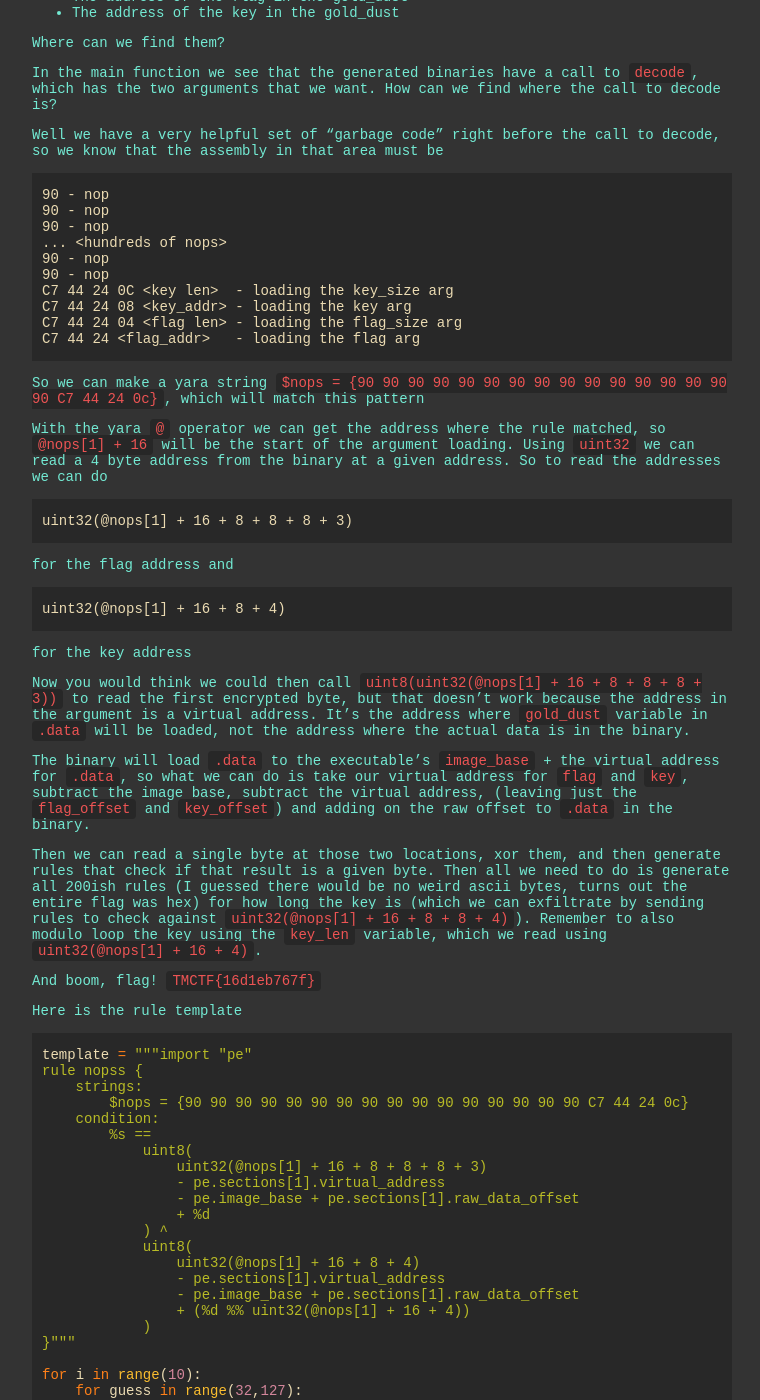
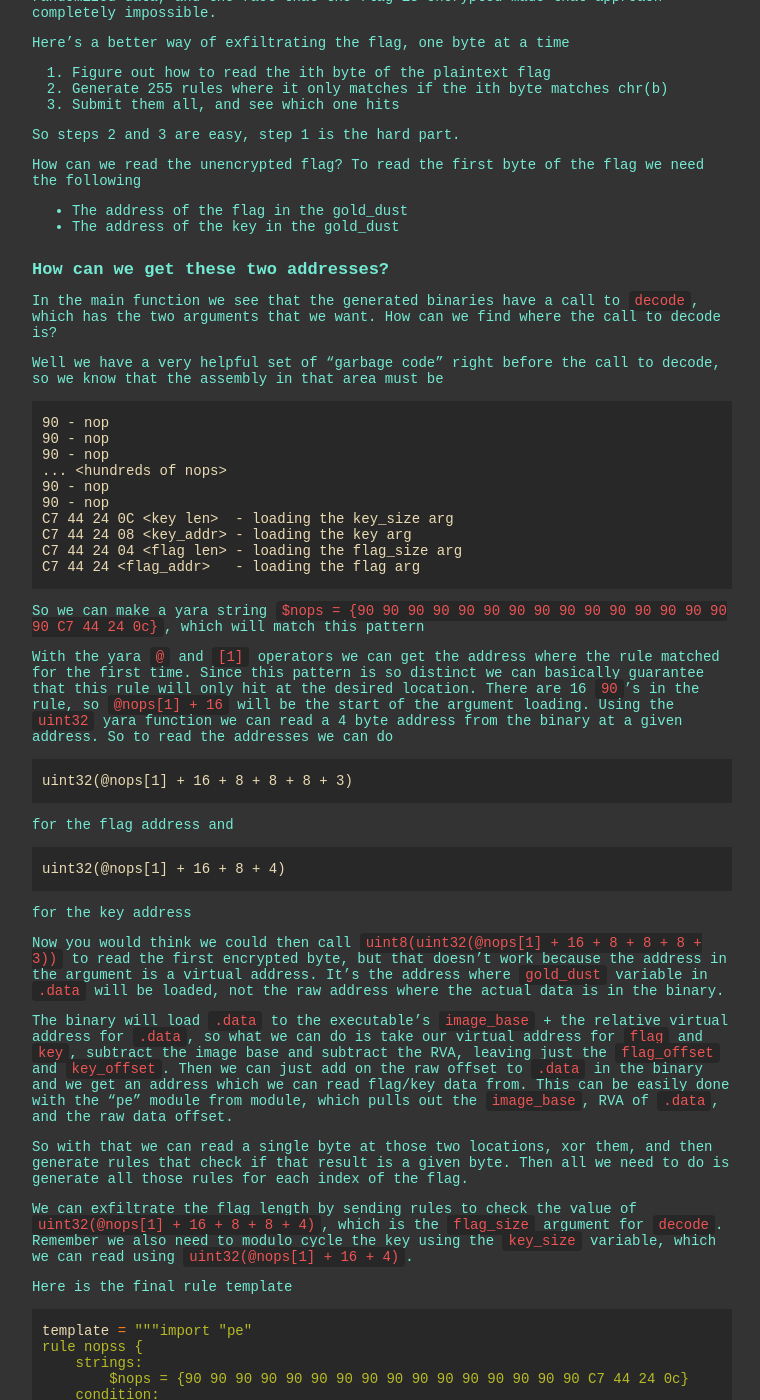
Before and after one commit to ubcctf/ubcctf.github.io, a Jekyll site: the page built from _posts/2020-12-22-tmctf-2020-finals-wildcard2.md, in a window 1280 px wide and 1400 px high, scrolled down 2941 px. Shown: the whole window, without its empty margins (258-1018 px from the left). Built offline with Jekyll 4.4.1, drawn with Linux system fonts in a browser that asks for light colours; some web fonts are replaced; some of the changed text lies outside the part shown.

Commit message:
finishing touches

````diff
--- a/_posts/2020-12-22-tmctf-2020-finals-wildcard2.md
+++ b/_posts/2020-12-22-tmctf-2020-finals-wildcard2.md
@@ -4,17 +4,16 @@
 author: rctcwyvrn
 ---
 
-Maple Bacon qualified and participated in the TrendMicro CTF finals and placed 5th. One of the challenges used a very popular malware analysis/antivirus tool called `yara` which was quite fun, so here's a writeup.
+Maple Bacon qualified and participated in the TrendMicro CTF finals and placed a solid 5th place. One of the challenges used a popular malware analysis/antivirus tool called `yara` which was quite fun, so here's a writeup.
 
 Note: I almost never touch these sorts of binary problems, but I have some experience with yara so I took a stab at it. Bear with me when I explain obvious things :)
 
-A quick primer on yara
----
+## A quick primer on yara
 What is [yara](https://github.com/VirusTotal/yara)? Yara is a tool developed by [VirusTotal](https://www.virustotal.com/gui/), a malware detection service which combines some custom analysis tools with many many third party antivirus tools.
 
-Yara is a static analysis detection tool, meant for high speed pattern matching and identifying malware. So like regex, yara lets you write rules and will tell you what rules a given file will hit.
+Yara is a static analysis tool that works sorta like regex, but with the goal of identifying malware in mind. So like regex, yara lets you write rules and will tell you what rules a given file will hit.
 
-Here's an example rule, meant for detecting the silent_banker malware family
+Here's an example rule, meant for detecting the `silent_banker` malware family
 
 ```
 rule silent_banker : banker
@@ -34,11 +33,10 @@
 }
 ```
 
-The challenge
----
+## The challenge
 
 The challenge is no longer accessible, so some of the details may be a bit wrong, but here are the important details
-- The challenge presents a yara api, where we can submit a rule file. The api then generates a new binary, runs the given rule, and returns the result (hit/no hit)
+- The challenge presents an api where we can submit a rule file. The server then generates a new binary, runs the given rule, and returns the result (hit/no hit)
 - There are limitations on the rule files we can send:
     - There can only be one rule in the file
     - It must be a yara text file, not a compiled one
@@ -113,12 +111,27 @@
     return '__asm__("{}");'.format('nop;'*count)
 ```
 
-The important part for us is the `gold_dust` buffer, where the flag will be encoded.
+The most important part for us is the `gold_dust` buffer, where the flag will be encoded.
 It's generated by:
 1. Generating a random key, with random length
-2. Encrypting the key with repeating XOR
+2. Encrypting the flag with repeating XOR
 3. Creating a random buffer with a length between 256 and 512 kb
 4. Putting encrypted flag and key at random offsets in the buffer
+
+```python
+def encode_flag(flag, key):
+    return bytes([flag[i] ^ key[i%len(key)] for i in range(len(flag))])
+```
+
+```python
+def generate_gold_dust(garbage, flag, flag_offset, key, key_offset):
+    flag_size = len(flag)
+    key_size = len(key)
+    gold_dust = bytearray(garbage)
+    gold_dust[flag_offset: flag_offset+flag_size] = flag
+    gold_dust[key_offset: key_offset+key_size] = key
+    return bytes(gold_dust)
+```
 
 Now that we have all that set up, you might be wondering ok what else? We can submit yara rules to random binaries, there has to be something else right?
 
@@ -126,30 +139,30 @@
 
 - A flag that is only ever encrypted and cryptographically unrecognizable from the buffer that surrounds it and the key.
 - Exfiltrating information one bit at a time.
-- With no information kept between two rule runs, completely new randomly generated binaries for each run.
+- There's no information kept between two rule runs, with completely new randomly generated binaries for each run.
 
 At this point it was 2am, so I went to bed thinking this challenge had to be impossible.
 
 Here's one of the generated binaries (though I messed with the flag encoding a bit so don't try to actually run the solution on it)
 [tortoise.c](/assets/code/tmctf2020-finals/wildcard2/tortoise.c)
 
-The solution
----
+## The solution
 
 My first instinct was to try and figure out a way of guessing the flag and then generating a rule that pattern matches against the gold_dust, but the massive size, randomized data, and the fact that the flag is encrypted made that approach completely impossible.
 
 Here's a better way of exfiltrating the flag, one byte at a time
 1. Figure out how to read the ith byte of the plaintext flag
-2. Generate 255 rules where it only matches if the ith byte matches
+2. Generate 255 rules where it only matches if the ith byte matches chr(b)
 3. Submit them all, and see which one hits
 
-So parts 2 and 3 are easy, part 1 is the hard part.
+So steps 2 and 3 are easy, step 1 is the hard part.
 
 How can we read the unencrypted flag? To read the first byte of the flag we need the following
 - The address of the flag in the gold_dust
 - The address of the key in the gold_dust
 
-Where can we find them?
+How can we get these two addresses?
+---
 
 In the main function we see that the generated binaries have a call to `decode`, which has the two arguments that we want. How can we find where the call to decode is?
 
@@ -169,7 +182,7 @@
 
 So we can make a yara string `$nops = {90 90 90 90 90 90 90 90 90 90 90 90 90 90 90 90 C7 44 24 0c}`, which will match this pattern
 
-With the yara `@` operator we can get the address where the rule matched, so `@nops[1] + 16` will be the start of the argument loading. Using `uint32` we can read a 4 byte address from the binary at a given address. So to read the addresses we can do
+With the yara `@` and `[1]` operators we can get the address where the rule matched for the first time. Since this pattern is so distinct we can basically guarantee that this rule will only hit at the desired location. There are 16 `90`'s in the rule, so `@nops[1] + 16` will be the start of the argument loading. Using the `uint32` yara function we can read a 4 byte address from the binary at a given address. So to read the addresses we can do
 
 ```
 uint32(@nops[1] + 16 + 8 + 8 + 8 + 3)
@@ -181,16 +194,15 @@
 ```
 for the key address
 
-Now you would think we could then call `uint8(uint32(@nops[1] + 16 + 8 + 8 + 8 + 3))` to read the first encrypted byte, but that doesn't work because the address in the argument is a virtual address. It's the address where `gold_dust` variable in `.data` will be loaded, not the address where the actual data is in the binary.
+Now you would think we could then call `uint8(uint32(@nops[1] + 16 + 8 + 8 + 8 + 3))` to read the first encrypted byte, but that doesn't work because the address in the argument is a virtual address. It's the address where `gold_dust` variable in `.data` will be loaded, not the raw address where the actual data is in the binary.
 
-The binary will load `.data` to the executable's `image_base` + the virtual address for `.data`, so what we can do is take our virtual address for `flag` and `key`, subtract the image base, subtract the virtual address, (leaving just the `flag_offset` and `key_offset`) and adding on the raw offset to `.data` in the binary.
+The binary will load `.data` to the executable's `image_base` + the relative virtual address for `.data`, so what we can do is take our virtual address for `flag` and `key`, subtract the image base and subtract the RVA, leaving just the `flag_offset` and `key_offset`. Then we can just add on the raw offset to `.data` in the binary and we get an address which we can read flag/key data from. This can be easily done with the "pe" module from module, which pulls out the `image_base`, RVA of `.data`, and the raw data offset.
 
-Then we can read a single byte at those two locations, xor them, and then generate rules that check if that result is a given byte. Then all we need to do is generate all 200ish rules (I guessed there would be no weird ascii bytes, turns out the entire flag was hex) for how long the key is (which we can exfiltrate by sending rules to check against `uint32(@nops[1] + 16 + 8 + 8 + 4)`). Remember to also modulo loop the key using the `key_len` variable, which we read using `uint32(@nops[1] + 16 + 4)`.
+So with that we can read a single byte at those two locations, xor them, and then generate rules that check if that result is a given byte. Then all we need to do is generate all those rules for each index of the flag.
 
-And boom, flag!
-`TMCTF{16d1eb767f}`
+We can exfiltrate the flag length by sending rules to check the value of `uint32(@nops[1] + 16 + 8 + 8 + 4)`, which is the `flag_size` argument for `decode`. Remember we also need to modulo cycle the key using the `key_size` variable, which we can read using `uint32(@nops[1] + 16 + 4)`.
 
-Here is the rule template
+Here is the final rule template
 ```python
 template = """import "pe"
 rule nopss {
@@ -212,8 +224,14 @@
             )
 }"""
 
-for i in range(10):
+flag_size = 10
+for i in range(flag_size):
     for guess in range(32,127):
         ch = chr(guess)
         rule = template % (str(hex(guess)), i, i)
 ```
+
+And boom, flag!
+`TMCTF{16d1eb767f}`
+
+Yara ends up being used as a simple string lookup tool in alot of CTF challenges, but this one was definitely a lot more complicated and fun to figure out. A cool challenge to be sure and one that shows off more of what yara can do.
````
